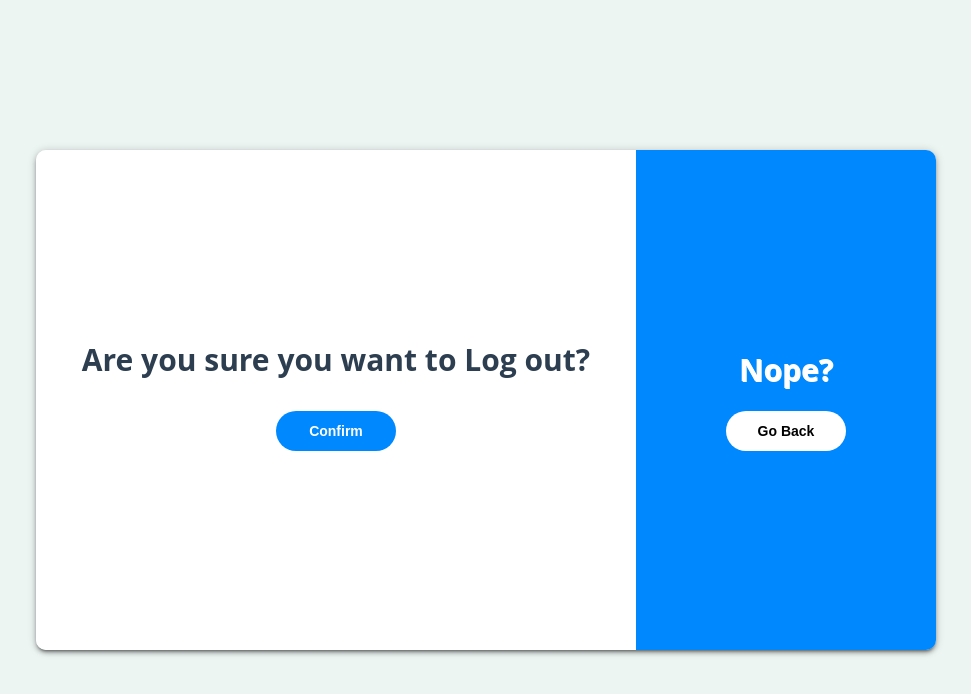
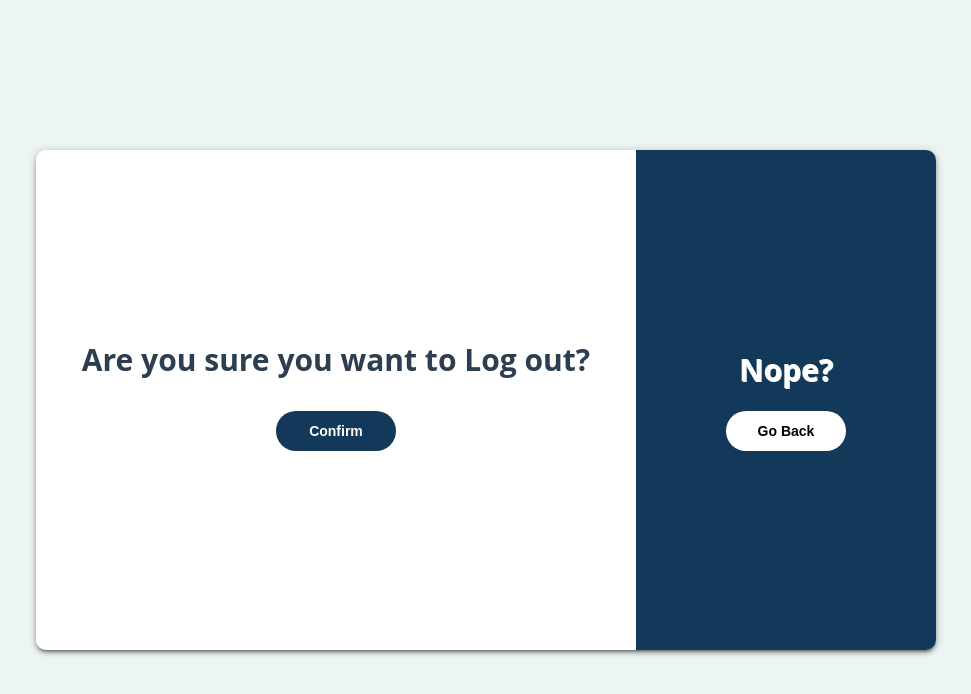
Before and after one commit to Max-cmd-dot/Client, a React (Create React App) app in the folder Website/client/: page /logout in a window 1280 px wide. Shown: the top 694 px of the page, without its empty margins (154-1125 px from the left). Built offline with nearby package versions, Linux system fonts and the light colour scheme; no server answers.

Commit message:
added color scheme for logout

```diff
--- a/Website/client/src/components/Logout/styles.module.css
+++ b/Website/client/src/components/Logout/styles.module.css
@@ -34,7 +34,7 @@
   flex-direction: column;
   align-items: center;
   justify-content: center;
-  background-color: #0088ff;
+  background-color: #13395a;
   border-top-right-radius: 10px;
   border-bottom-right-radius: 10px;
 }
@@ -109,7 +109,7 @@
 }
 
 .green_btn {
-  background-color: #0088ff;
+  background-color: #13395a;
   color: white;
   margin: 10px;
 }
```
